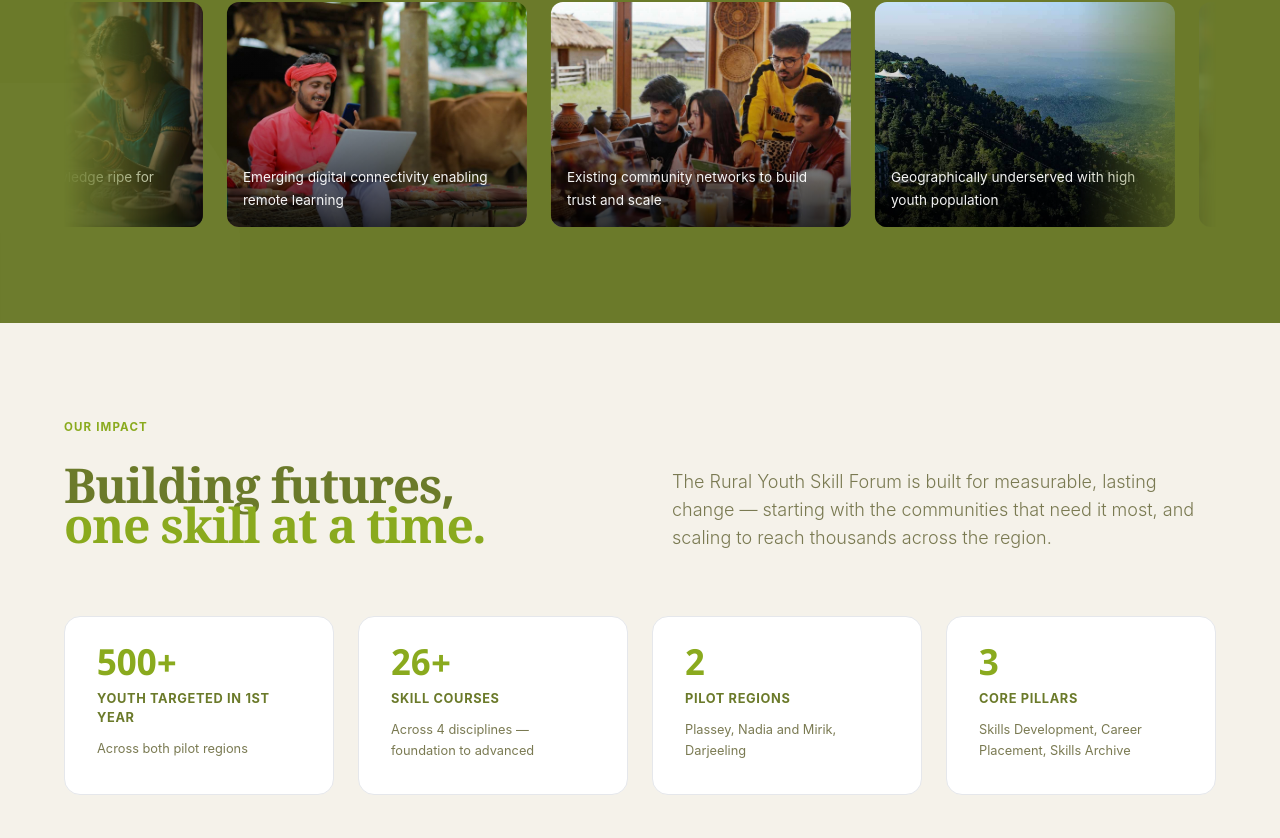
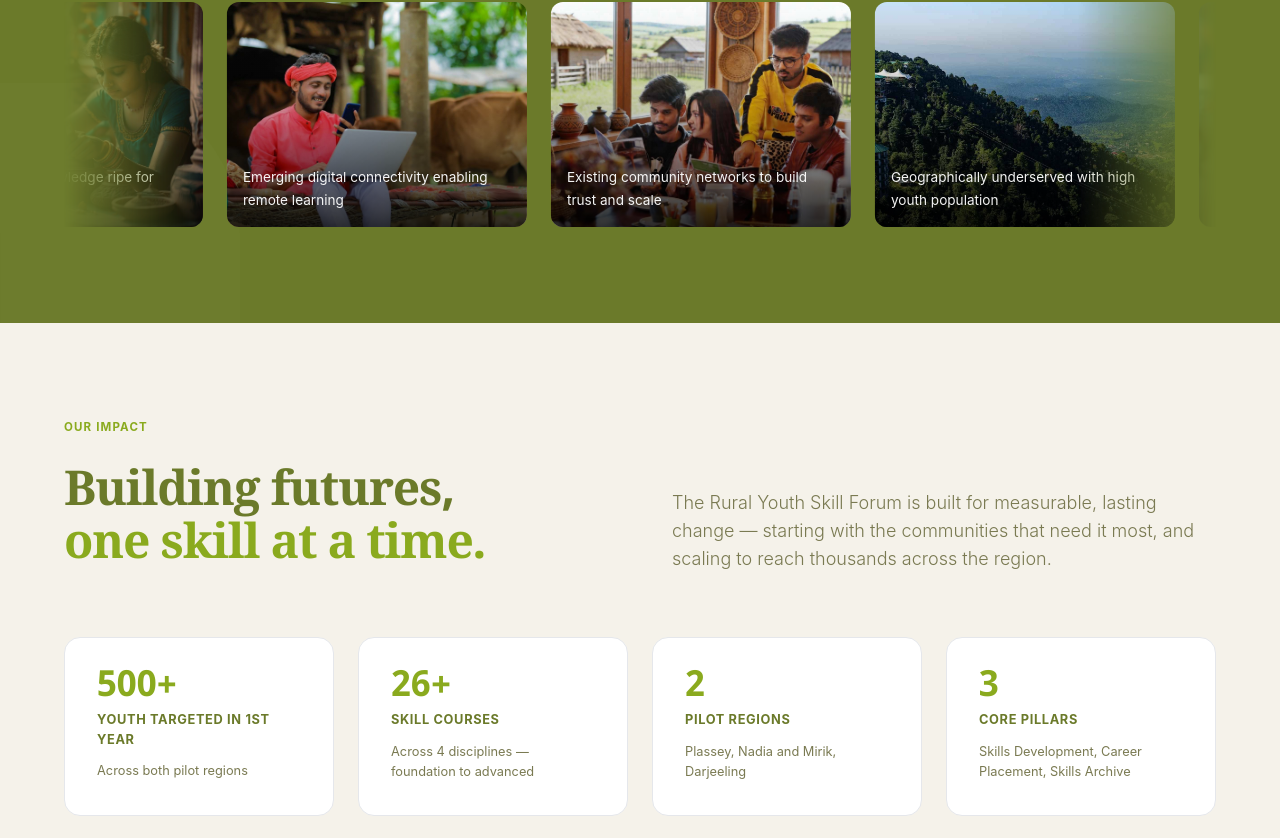
Before and after one commit to Raysin007/rysf, a React (Vite) app: page / in a window 1280 px wide. Shown: the part 3695-4533 px from the top of the page. Built offline with nearby package versions, Linux system fonts and the light colour scheme; a web font is replaced by a local one.

Commit message:
Fixed spacing of h1 in Impact.tsx

```diff
--- a/src/components/Contact.tsx
+++ b/src/components/Contact.tsx
@@ -54,10 +54,9 @@ export default function Contact() {
       <div className="max-w-[1280px] mx-auto grid grid-cols-1 lg:grid-cols-2 gap-16 items-start relative z-10">
         <div className="contact-left">
           <div className="contact-label text-[0.72rem] font-bold tracking-widest text-lime uppercase mb-6">{t("contact.label")}</div>
-          <h2 className="contact-title font-display text-3xl sm:text-4xl lg:text-5xl font-semibold text-olive dark:text-lime-light leading-tight mb-6">
+          <h2 className="contact-title font-display text-3xl sm:text-4xl lg:text-5xl font-semibold text-olive dark:text-lime-light leading-[1.1] mb-6">
             {t("contact.title")}
-            <br />
-            <em className="not-italic text-lime" dangerouslySetInnerHTML={{ __html: t("contact.title_em") }} />
+            <span className="block text-lime" dangerouslySetInnerHTML={{ __html: t("contact.title_em") }} />
           </h2>
           <p className="contact-desc text-base lg:text-lg font-light text-text-muted dark:text-white/70 leading-relaxed mb-10">
             {t("contact.desc")}
--- a/src/components/Courses.tsx
+++ b/src/components/Courses.tsx
@@ -113,10 +113,9 @@ export default function Courses() {
       <div className="max-w-[1280px] mx-auto">
         <div className="mb-14">
           <div className="courses-label text-[0.72rem] font-bold tracking-widest text-lime uppercase mb-4">{t("courses.label")}</div>
-          <h2 className="courses-title font-display text-3xl sm:text-4xl lg:text-[2.75rem] text-olive dark:text-lime-light font-semibold leading-tight mb-4">
+          <h2 className="courses-title font-display text-3xl sm:text-4xl lg:text-[2.75rem] text-olive dark:text-lime-light font-semibold leading-[1.1] mb-4">
             {t("courses.title")}
-            <br />
-            <em className="not-italic text-lime" dangerouslySetInnerHTML={{ __html: t("courses.title_em") }} />
+            <span className="block text-lime" dangerouslySetInnerHTML={{ __html: t("courses.title_em") }} />
           </h2>
           <p className="courses-sub text-base sm:text-lg font-light text-text-muted dark:text-white/70">
             {t("courses.sub")}
--- a/src/components/Impact.tsx
+++ b/src/components/Impact.tsx
@@ -53,10 +53,9 @@ export default function Impact() {
         <div className="impact-label text-[0.72rem] font-bold tracking-widest text-lime uppercase mb-8">{t("impact.label")}</div>
 
         <div className="grid grid-cols-1 lg:grid-cols-2 gap-10 lg:gap-16 items-end mb-16">
-          <h2 className="impact-title font-display text-3xl sm:text-4xl lg:text-[3rem] font-semibold text-olive dark:text-lime-light leading-tight">
+          <h2 className="impact-title font-display text-3xl sm:text-4xl lg:text-[3rem] font-semibold text-olive dark:text-lime-light leading-[1.1] lg:leading-[1.1]">
             {t("impact.title")}
-            <br />
-            <em className="not-italic text-lime" dangerouslySetInnerHTML={{ __html: t("impact.title_em") }} />
+            <span className="block text-lime" dangerouslySetInnerHTML={{ __html: t("impact.title_em") }} />
           </h2>
           <p className="impact-desc text-base lg:text-lg font-light text-text-muted dark:text-white/70 leading-relaxed">
             {t("impact.desc")}
```
